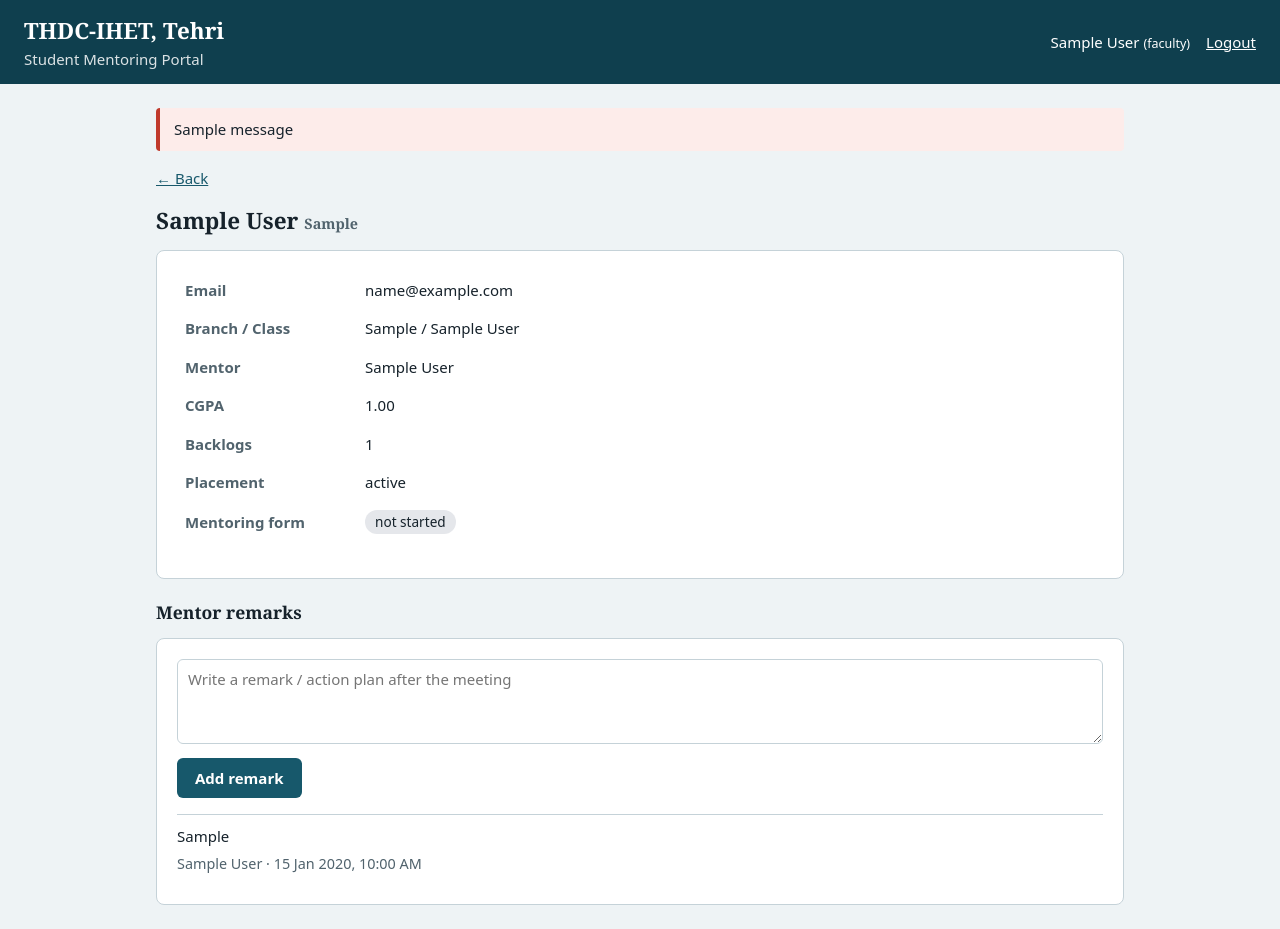
After one commit to saurabhkohli626-ship-it/thdc-mentoring-portal, a Flask app: page /students/1 in a window 1280 px wide. The commit adds this page. Run offline with Flask 3, Linux system fonts and the light colour scheme; the visitor is signed in with stand-in values (Sample User, id 1); tables that the repository leaves empty hold one stand-in row (values such as "Sample post"); one stand-in notice (Sample message) is shown.

Commit message:
Faculty can view mentee forms, add remarks and mark forms reviewed

```diff
--- a/app.py
+++ b/app.py
@@ -12,6 +12,8 @@ load_dotenv()
 
 app = Flask(__name__)
 app.secret_key = os.getenv("SECRET_KEY")
+app.config["SESSION_COOKIE_SAMESITE"] = "Lax"
+app.config["SESSION_COOKIE_HTTPONLY"] = True
 
 # after login each role goes to its own page
 HOME_PAGE = {
@@ -21,13 +23,13 @@ HOME_PAGE = {
 }
 
 
-def login_required(role=None):
+def login_required(*roles):
     def decorator(view):
         @wraps(view)
         def wrapper(*args, **kwargs):
             if "user_id" not in session:
                 return redirect(url_for("login"))
-            if role and session.get("role") != role:
+            if roles and session.get("role") not in roles:
                 abort(403)
             return view(*args, **kwargs)
         return wrapper
@@ -77,7 +79,18 @@ def student_home():
         LEFT JOIN mentoring_forms f ON f.student_id = s.id
         WHERE s.user_id = %s
     """, (session["user_id"],), one=True)
-    return render_template("student_home.html", student=student)
+    remarks = get_remarks(student["id"])
+    return render_template("student_home.html", student=student, remarks=remarks)
+
+
+def get_remarks(student_id):
+    return query("""
+        SELECT r.remark, r.created_at, u.name AS faculty_name
+        FROM mentor_remarks r
+        JOIN users u ON u.id = r.faculty_id
+        WHERE r.student_id = %s
+        ORDER BY r.created_at DESC
+    """, (student_id,))
 
 
 def current_student():
@@ -186,6 +199,70 @@ def faculty_home():
     return render_template("faculty_home.html", students=students)
 
 
+def student_for_staff(student_id):
+    """Load one student for faculty/director. A faculty member only gets their own mentees."""
+    student = query("""
+        SELECT s.*, u.name, u.email, m.name AS mentor_name,
+               f.status AS form_status, f.submitted_at, f.updated_at AS form_updated
+        FROM students s
+        JOIN users u ON u.id = s.user_id
+        LEFT JOIN users m ON m.id = s.mentor_id
+        LEFT JOIN mentoring_forms f ON f.student_id = s.id
+        WHERE s.id = %s
+    """, (student_id,), one=True)
+    if not student:
+        abort(404)
+    if session["role"] == "faculty" and student["mentor_id"] != session["user_id"]:
+        abort(403)
+    return student
+
+
+@app.route("/students/<int:student_id>")
+@login_required("faculty", "director")
+def student_detail(student_id):
+    student = student_for_staff(student_id)
+    return render_template("student_detail.html", student=student,
+                           remarks=get_remarks(student_id))
+
+
+@app.route("/students/<int:student_id>/form")
+@login_required("faculty", "director")
+def view_form(student_id):
+    student = student_for_staff(student_id)
+    saved = load_form(student_id)
+    if saved is None:
+        flash("This student has not filled the form yet.")
+        return redirect(url_for("student_detail", student_id=student_id))
+    return render_template("form.html", saved=saved, readonly=True,
+                           student_name=student["name"],
+                           back_url=url_for("student_detail", student_id=student_id))
+
+
+@app.route("/students/<int:student_id>/remarks", methods=["POST"])
+@login_required("faculty")
+def add_remark(student_id):
+    student_for_staff(student_id)
+    remark = request.form.get("remark", "").strip()
+    if remark:
+        execute("INSERT INTO mentor_remarks (student_id, faculty_id, remark) VALUES (%s, %s, %s)",
+                (student_id, session["user_id"], remark))
+        flash("Remark added.", "ok")
+    return redirect(url_for("student_detail", student_id=student_id))
+
+
+@app.route("/students/<int:student_id>/review", methods=["POST"])
+@login_required("faculty")
+def mark_reviewed(student_id):
+    student_for_staff(student_id)
+    # updated_at = updated_at keeps the student's "last saved" time unchanged
+    execute("""
+        UPDATE mentoring_forms SET status = 'reviewed', updated_at = updated_at
+        WHERE student_id = %s AND status = 'submitted'
+    """, (student_id,))
+    flash("Form marked as reviewed.", "ok")
+    return redirect(url_for("student_detail", student_id=student_id))
+
+
 @app.route("/director")
 @login_required("director")
 def director_home():
@@ -205,7 +282,14 @@ def director_home():
 
 @app.errorhandler(403)
 def forbidden(e):
-    return render_template("error.html", message="You are not allowed to open this page."), 403
+    return render_template("error.html", title="Access denied",
+                           message="You are not allowed to open this page."), 403
+
+
+@app.errorhandler(404)
+def not_found(e):
+    return render_template("error.html", title="Not found",
+                           message="This page does not exist."), 404
 
 
 if __name__ == "__main__":
--- a/static/style.css
+++ b/static/style.css
@@ -107,3 +107,31 @@ table.list thead th { background: var(--mist); }
 }
 .stat b { display: block; font-size: 2rem; color: var(--lake-dark); }
 .stat span { color: var(--muted); }
+
+.flash.ok { background: #e6f4ea; border-left-color: #2e7d4f; }
+
+.notice {
+  background: #fff4d6;
+  border-left: 4px solid #d9b44a;
+  padding: 10px 14px;
+  border-radius: 4px;
+}
+
+a { color: var(--lake); }
+
+.actions { display: flex; gap: 10px; flex-wrap: wrap; margin-top: 16px; }
+.actions form { margin: 0; }
+button.secondary { background: #fff; color: var(--lake); border: 1.5px solid var(--lake); }
+button.secondary:hover { background: var(--mist); }
+
+.remark-form { margin-bottom: 16px; }
+.remark-form textarea {
+  width: 100%;
+  padding: 8px 10px;
+  border: 1px solid var(--line);
+  border-radius: 6px;
+  font: inherit;
+  margin-bottom: 8px;
+}
+.remark { border-top: 1px solid var(--line); padding: 10px 0; }
+.remark p { margin: 0 0 4px; white-space: pre-line; }
--- a/templates/base.html
+++ b/templates/base.html
@@ -21,9 +21,9 @@
   </header>
 
   <main>
-    {% with messages = get_flashed_messages() %}
-      {% for msg in messages %}
-        <div class="flash">{{ msg }}</div>
+    {% with messages = get_flashed_messages(with_categories=true) %}
+      {% for category, msg in messages %}
+        <div class="flash {{ category }}">{{ msg }}</div>
       {% endfor %}
     {% endwith %}
 
--- a/templates/error.html
+++ b/templates/error.html
@@ -1,9 +1,9 @@
 {% extends "base.html" %}
-{% block title %}Error{% endblock %}
+{% block title %}{{ title }}{% endblock %}
 
 {% block content %}
 <div class="card">
-  <h2>Access denied</h2>
+  <h2>{{ title }}</h2>
   <p>{{ message }}</p>
   <p><a href="{{ url_for('index') }}">Go to my home page</a></p>
 </div>
--- a/templates/form.html
+++ b/templates/form.html
@@ -36,6 +36,7 @@ h3{font-size:1.1rem;margin:18px 0 8px}h4{font-size:.95rem;margin:16px 0 6px;colo
 input,select,textarea{font:inherit;font-weight:400;width:100%;padding:8px 10px;border:1px solid var(--line);border-radius:6px;background:#fff;color:var(--ink)}
 input:focus,select:focus,textarea:focus,button:focus-visible{outline:2px solid var(--lake);outline-offset:1px}
 textarea{resize:vertical}
+input:disabled,select:disabled,textarea:disabled{background:#f8fafb;color:var(--ink);opacity:1}
 .opts,.checks{display:flex;flex-wrap:wrap;gap:6px 18px;font-weight:400}
 .opts label,.checks label{display:flex;align-items:center;gap:6px;font-weight:400}
 .opts input,.checks input{width:auto}
--- /dev/null
+++ b/templates/student_detail.html
@@ -0,0 +1,52 @@
+{% extends "base.html" %}
+{% block title %}{{ student.name }}{% endblock %}
+
+{% block content %}
+<p><a href="{{ url_for('index') }}">&larr; Back</a></p>
+<h2>{{ student.name }} <small class="muted">{{ student.roll_no }}</small></h2>
+
+<div class="card">
+  <table class="info">
+    <tr><th>Email</th><td>{{ student.email }}</td></tr>
+    <tr><th>Branch / Class</th><td>{{ student.branch }} / {{ student.class_name }}</td></tr>
+    <tr><th>Mentor</th><td>{{ student.mentor_name or "Not assigned" }}</td></tr>
+    <tr><th>CGPA</th><td>{{ student.cgpa if student.cgpa is not none else "-" }}</td></tr>
+    <tr><th>Backlogs</th><td>{{ student.backlogs }}</td></tr>
+    <tr><th>Placement</th><td>{{ student.placement_status or "-" }}</td></tr>
+    <tr><th>Mentoring form</th>
+        <td><span class="status {{ student.form_status or 'none' }}">{{ student.form_status or "not started" }}</span>
+            {% if student.submitted_at %}<small class="muted">submitted {{ student.submitted_at.strftime('%d %b %Y') }}</small>{% endif %}
+        </td></tr>
+  </table>
+
+  <div class="actions">
+    {% if student.form_status %}
+      <a class="btn" href="{{ url_for('view_form', student_id=student.id) }}">View full form</a>
+    {% endif %}
+    {% if session.role == 'faculty' and student.form_status == 'submitted' %}
+      <form method="post" action="{{ url_for('mark_reviewed', student_id=student.id) }}">
+        <button type="submit" class="secondary">Mark as reviewed</button>
+      </form>
+    {% endif %}
+  </div>
+</div>
+
+<h3>Mentor remarks</h3>
+<div class="card">
+  {% if session.role == 'faculty' %}
+  <form method="post" action="{{ url_for('add_remark', student_id=student.id) }}" class="remark-form">
+    <textarea name="remark" rows="3" placeholder="Write a remark / action plan after the meeting" required></textarea>
+    <button type="submit">Add remark</button>
+  </form>
+  {% endif %}
+
+  {% for r in remarks %}
+    <div class="remark">
+      <p>{{ r.remark }}</p>
+      <small class="muted">{{ r.faculty_name }} &middot; {{ r.created_at.strftime('%d %b %Y, %I:%M %p') }}</small>
+    </div>
+  {% else %}
+    <p class="muted">No remarks yet.</p>
+  {% endfor %}
+</div>
+{% endblock %}
```
Also changed, not shown: templates/faculty_home.html (+6 -1 lines), templates/student_home.html (+12 -0 lines).
